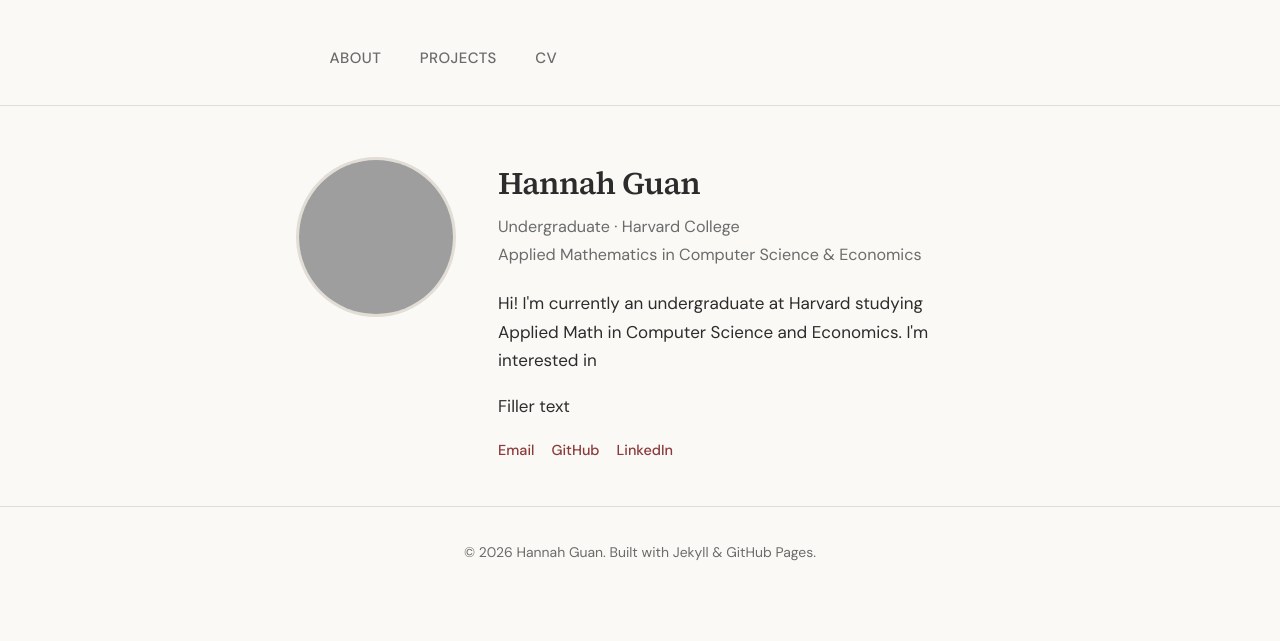
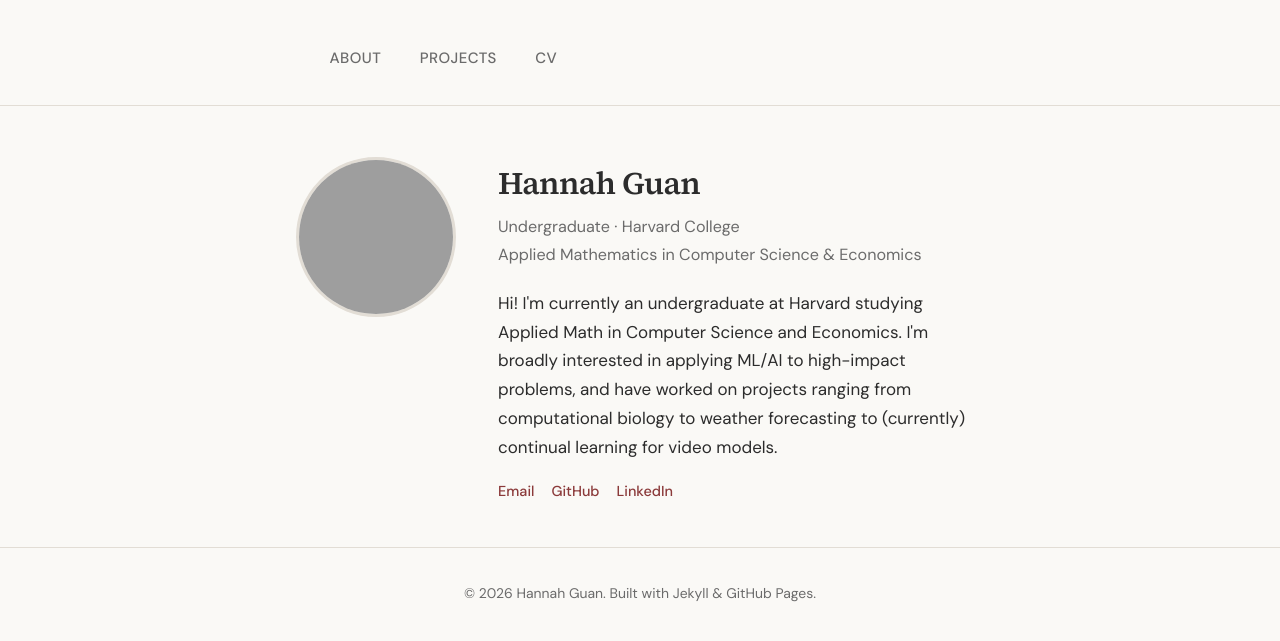
Before and after one commit to HannahGuan244/hannahguan244.github.io, a Jekyll site: the page built from index.html, in a window 1280 px wide. Shown: the top 641 px of the page. Built offline with Jekyll 4.4.1, drawn with Linux system fonts in a browser that asks for light colours; grey boxes are pictures that could not be loaded.

Commit message:
edit to blurb

```diff
--- a/index.html
+++ b/index.html
@@ -15,11 +15,7 @@ title: About
 
     <p>
       Hi! I'm currently an undergraduate at Harvard studying Applied Math in Computer Science and Economics.
-      I'm interested in
-    </p>
-
-    <p>
-      Filler text
+      I'm broadly interested in applying ML/AI to high-impact problems, and have worked on projects ranging from computational biology to weather forecasting to (currently) continual learning for video models.
     </p>
 
     <div class="bio-links">
```
